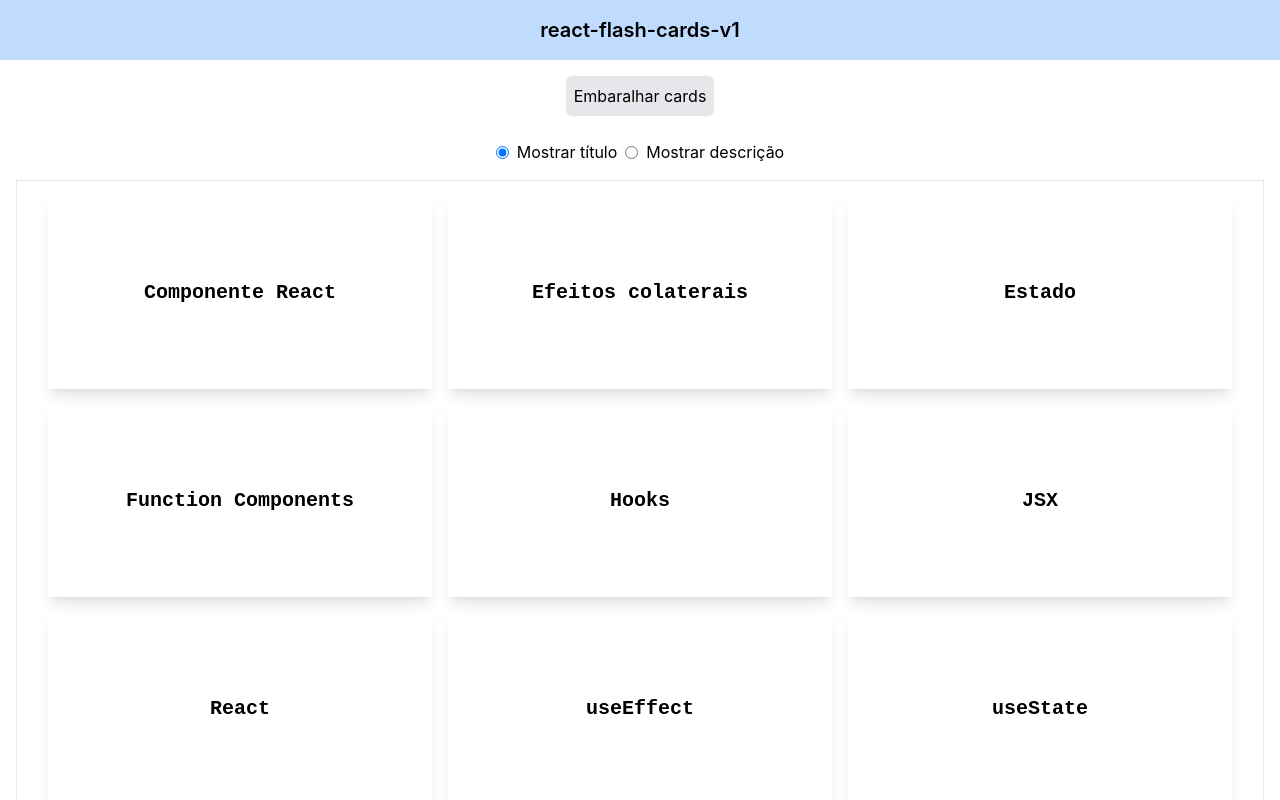
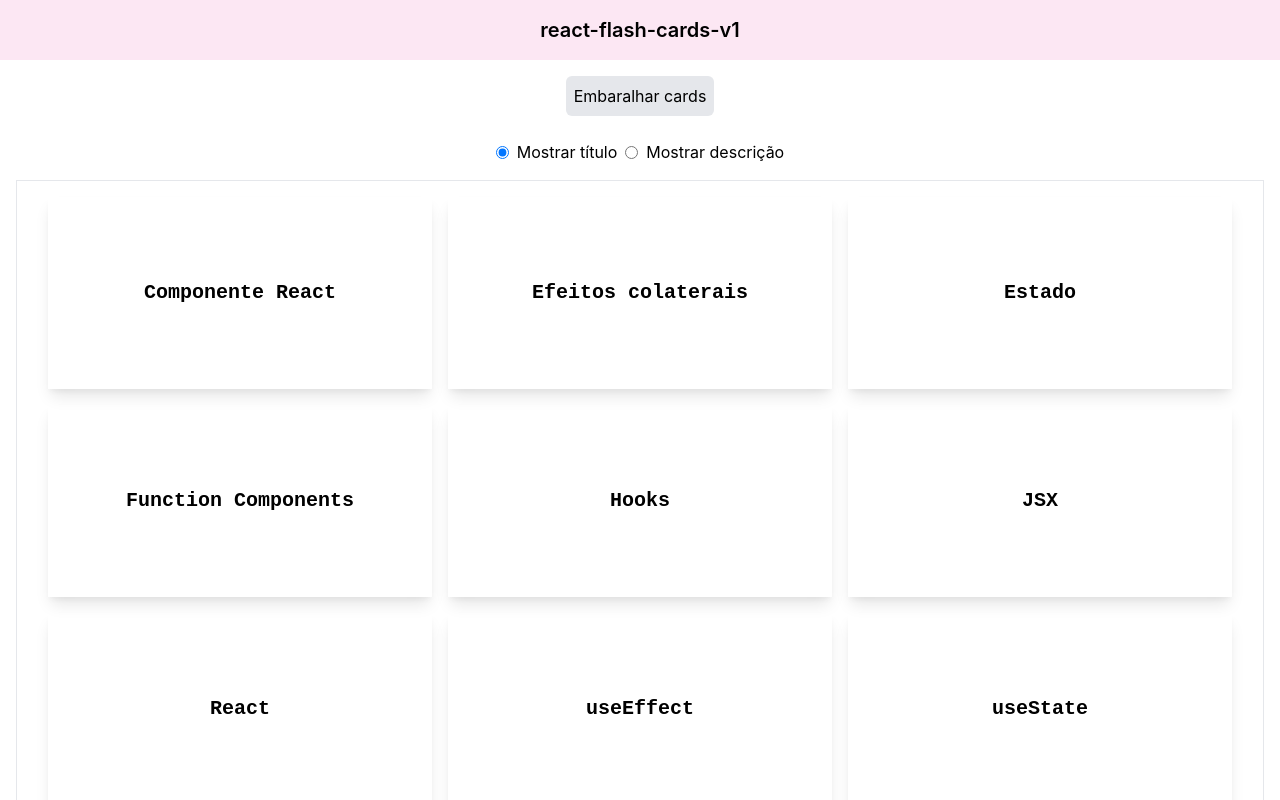
Before and after one commit to filipef9/igti-react-flashcards-v2, a React (Create React App) app: page / in a window 1280 px wide. Shown: the top 800 px of the page. Built offline with nearby package versions, Linux system fonts and the light colour scheme.

Commit message:
Alteração da cor de background do componente Header.

```diff
--- a/src/components/Header.jsx
+++ b/src/components/Header.jsx
@@ -7,7 +7,7 @@ const Header = ({ children, size }) => {
 
   return (
     <header>
-      <div className="bg-blue-200 mx-auto p-4">
+      <div className="bg-pink-100 mx-auto p-4">
         <h1 className={`text-center font-semibold ${fontSize}`}>{children}</h1>
       </div>
     </header>
```
